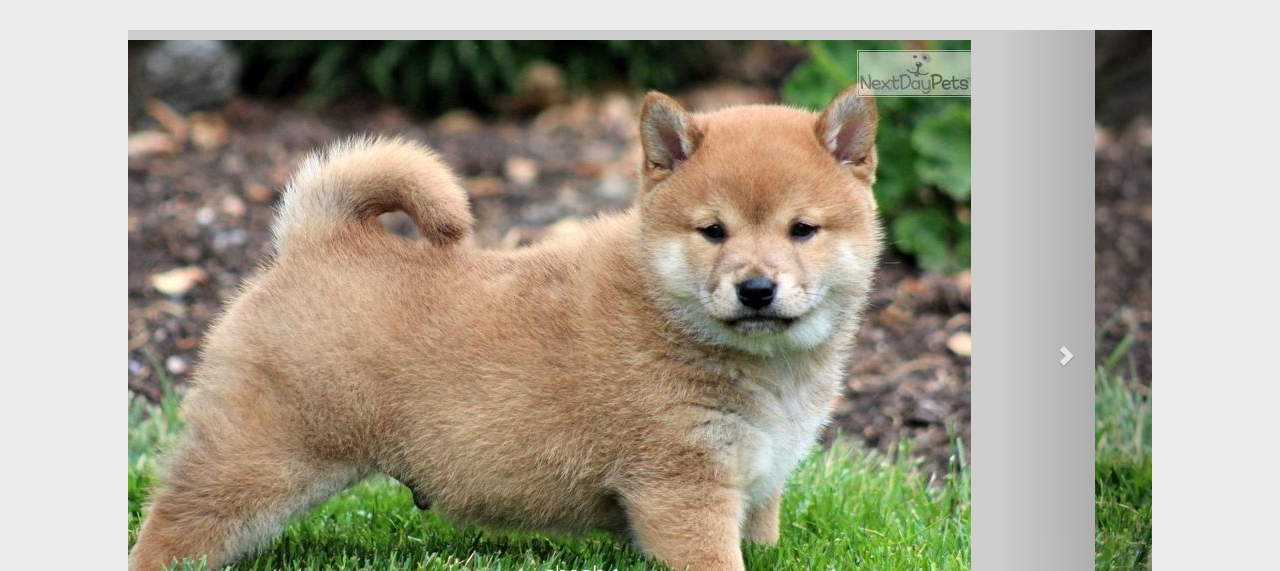
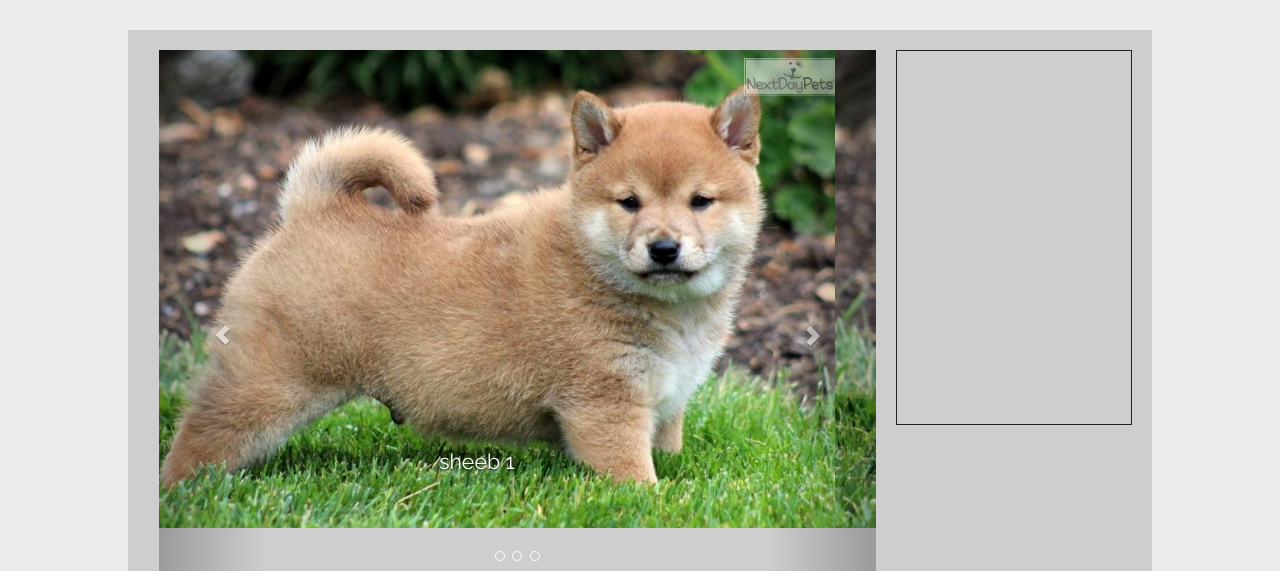
Before and after one commit to neauro/digicopia, a plain HTML site: page test_project.html in a window 1280 px wide. Shown: the part 229-800 px from the top of the page. Drawn offline with Linux system fonts and the light colour scheme; a web font is replaced by a local one.

Commit message:
yay working carousel

```diff
--- a/styles/project.css
+++ b/styles/project.css
@@ -115,6 +115,7 @@ body {
   clear:both;
   width:100%;
 }
-  #copy {
+
+#copy {
     margin:0px auto;
   }
--- a/styles/styles.css
+++ b/styles/styles.css
@@ -63,7 +63,7 @@ h2 {
   top:0;
   border-bottom:4px solid #03acef;
 }
-  .left {
+  #nav .left {
     position:relative;
     left:60px;
     top:10px;
@@ -73,7 +73,7 @@ h2 {
       width:40px;
       height:40px;
     }
-    .left h1 {
+    #nav .left h1 {
       position:relative;
       left:20px;
       top:-7px;
--- a/styles/test_project.css
+++ b/styles/test_project.css
@@ -39,3 +39,12 @@
 .back {
   float:left;
 }
+
+/* carousel */
+#carousel {
+  width:70%;
+  height:550px;
+  float:left;
+  margin-left:3%;
+  margin-top:2%;
+}
--- a/test_project.html
+++ b/test_project.html
@@ -47,12 +47,12 @@
       </div>
 
       <div class="p-slider">
-        <div id="carousel-example-generic" class="carousel slide" data-ride="carousel">
+        <div id="carousel" class="carousel slide" data-ride="carousel">
         <!-- Indicators -->
         <ol class="carousel-indicators">
-        <li data-target="#carousel-example-generic" data-slide-to="0" class="active"></li>
-        <li data-target="#carousel-example-generic" data-slide-to="1"></li>
-        <li data-target="#carousel-example-generic" data-slide-to="2"></li>
+        <li data-target="#carousel" data-slide-to="0" class="active"></li>
+        <li data-target="#carousel" data-slide-to="1"></li>
+        <li data-target="#carousel" data-slide-to="2"></li>
         </ol>
 
         <!-- Wrapper for slides -->
@@ -78,15 +78,14 @@
         </div>
 
         <!-- Controls -->
-        <a class="left carousel-control" href="#carousel-example-generic" data-slide="prev">
+        <a class="left carousel-control" href="#carousel" data-slide="prev">
         <span class="glyphicon glyphicon-chevron-left"></span>
         </a>
-        <a class="right carousel-control" href="#carousel-example-generic" data-slide="next">
+        <a class="right carousel-control" href="#carousel" data-slide="next">
         <span class="glyphicon glyphicon-chevron-right"></span>
         </a>
         </div>
 
-        <div class="p-img"></div>
         <div class="p-desc"></div>
       </div>
     </div>
```
